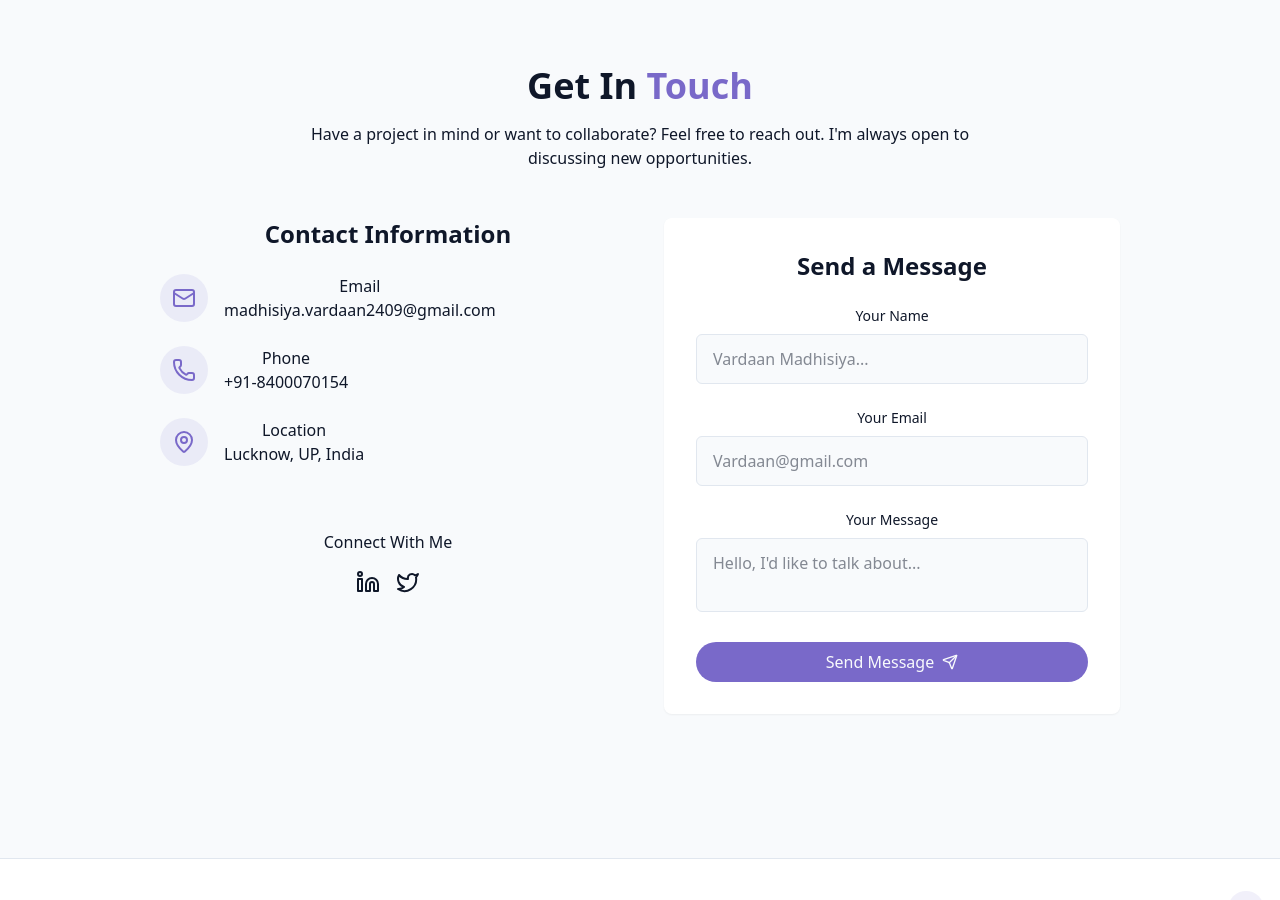
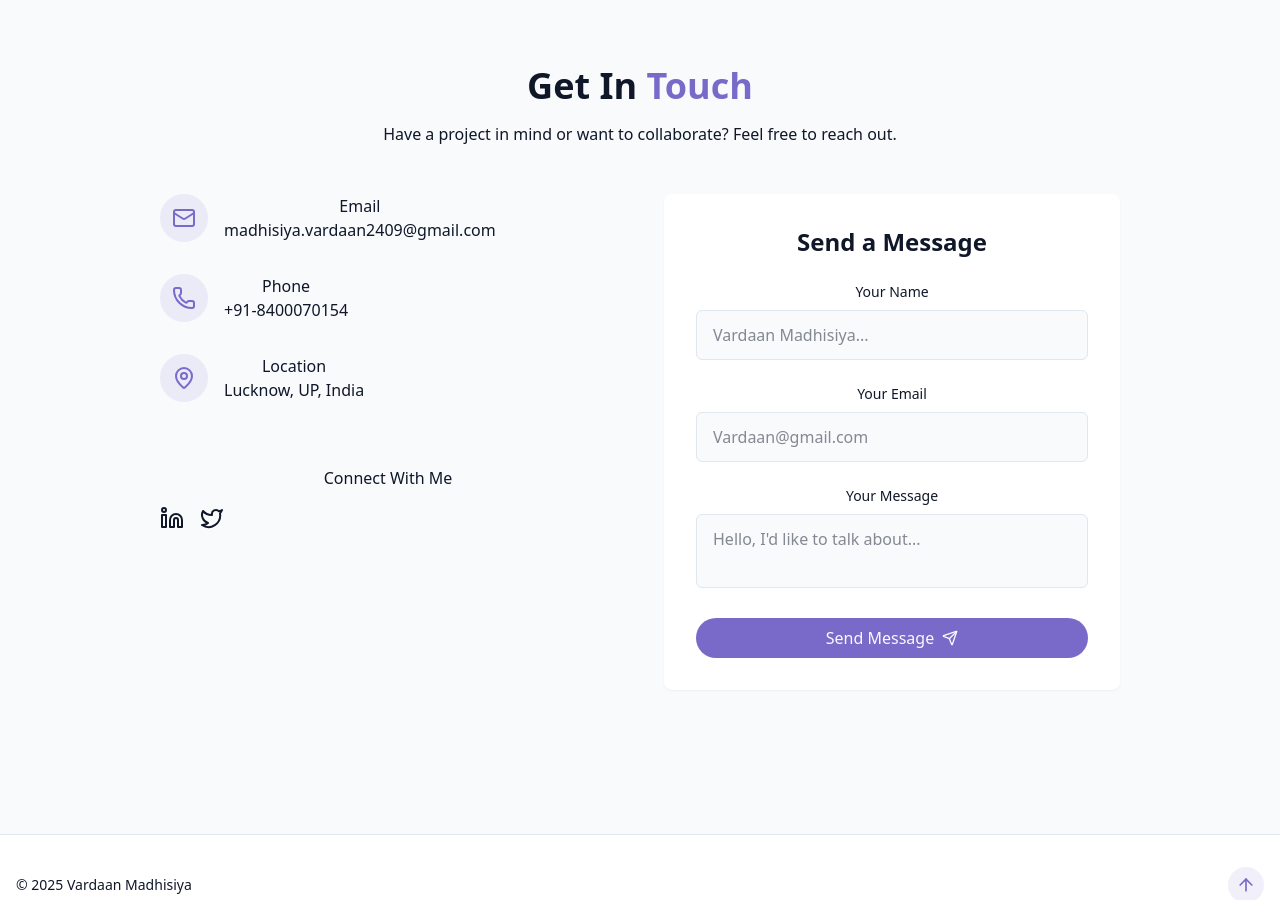
Before and after one commit to Vardaan2409/Portfolio, a React (Vite) app: page / in a window 1280 px wide. Shown: the part 3760-4660 px from the top of the page. Built offline with nearby package versions, Linux system fonts and the light colour scheme.

Commit message:
Sending_Message_Completed

```diff
--- a/src/components/ContactSection.jsx
+++ b/src/components/ContactSection.jsx
@@ -1,176 +1,111 @@
-import { Linkedin, Mail, MapPin, Phone, Send, Twitter } from 'lucide-react'
-import React, { useState } from 'react'
-import utils from '../lib/utils'
-// import { useToast } from '../hooks/use-toast'
-// import { toast } from "@/hooks/use-toast";
-
+import { Linkedin, Mail, MapPin, Phone, Send, Twitter } from 'lucide-react';
+import React, { useRef, useState } from 'react';
+import utils from '../lib/utils';
 import { toast } from 'react-toastify';
 
 const ContactSection = () => {
-    // const { toast } = useToast();
+    const formRef = useRef(null);
     const [isSubmitting, setIsSubmitting] = useState(false);
 
-    const handleSubmit = (e) => {
+    const handleSubmit = async (e) => {
         e.preventDefault();
-
         setIsSubmitting(true);
 
-        setTimeout(() => {
-            toast.success("Message sent! Thank you for reaching out.")
+        const formData = new FormData(formRef.current);
+        formData.append("access_key", "9d851d08-35ba-4e40-a18e-ca1284054459");
+
+        const response = await fetch("https://api.web3forms.com/submit", {
+            method: "POST",
+            body: formData
+        });
+
+        const result = await response.json();
+
+        if (result.success) {
+            toast.success("Message sent! Thank you for reaching out.");
+            formRef.current.reset();
+        } else {
+            toast.error("Something went wrong. Please try again.");
+        }
+
         setIsSubmitting(false);
-        }, 1500);
-    }
+    };
 
     return (
         <section id='contact' className='py-24 px-4 relative bg-secondary/30'>
             <div className='container mx-auto max-w-5xl'>
                 <h2 className='text-3xl md:text-4xl font-bold mb-4 text-center'>
-                    Get In <span className='text-primary'> Touch</span>
+                    Get In <span className='text-primary'>Touch</span>
                 </h2>
-
                 <p className='text-center text-muted-foreground mb-12 max-w-2xl mx-auto'>
                     Have a project in mind or want to collaborate? Feel free to reach out.
-                    I'm always open to discussing new opportunities.
                 </p>
 
                 <div className='grid grid-cols-1 md:grid-cols-2 gap-12'>
+                    {/* Contact Info */}
                     <div className='space-y-8'>
-                        <h3 className='text-2xl font-semibold mb-6'> Contact Information</h3>
-
-                        <div className='space-y-6 justify-center'>
+                        {/* Email */}
                         <div className='flex items-start space-x-4'>
-                                <div className='p-3 rounded-full bg-primary/10'>
-                                    <Mail className='h-6 w-6 text-primary' />
-                                </div>
+                            <div className='p-3 rounded-full bg-primary/10'><Mail className='h-6 w-6 text-primary' /></div>
                             <div>
-                                    <h4 className='font-medium'> Email</h4>
-                                    <a
-                                        href='mailto:madhisiya.vardaan2409@gmail.com'
-                                        className='text-muted-foreground hover:text-primary transition-colors'
-                                    >
-                                        madhisiya.vardaan2409@gmail.com
-                                    </a>
+                                <h4 className='font-medium'>Email</h4>
+                                <a href='mailto:madhisiya.vardaan2409@gmail.com' className='text-muted-foreground hover:text-primary'>madhisiya.vardaan2409@gmail.com</a>
                             </div>
                         </div>
 
+                        {/* Phone */}
                         <div className='flex items-start space-x-4'>
-                                <div className='p-3 rounded-full bg-primary/10'>
-                                    <Phone className='h-6 w-6 text-primary' />
-                                </div>
+                            <div className='p-3 rounded-full bg-primary/10'><Phone className='h-6 w-6 text-primary' /></div>
                             <div>
-                                    <h4 className='font-medium'> Phone</h4>
-                                    <a
-                                        href='tel:+918400070154'
-                                        className='text-muted-foreground hover:text-primary transition-colors'
-                                    >
-                                        +91-8400070154
-                                    </a>
+                                <h4 className='font-medium'>Phone</h4>
+                                <a href='tel:+918400070154' className='text-muted-foreground hover:text-primary'>+91-8400070154</a>
                             </div>
                         </div>
 
+                        {/* Location */}
                         <div className='flex items-start space-x-4'>
-                                <div className='p-3 rounded-full bg-primary/10'>
-                                    <MapPin className='h-6 w-6 text-primary' />
-                                </div>
+                            <div className='p-3 rounded-full bg-primary/10'><MapPin className='h-6 w-6 text-primary' /></div>
                             <div>
                                 <h4 className='font-medium'>Location</h4>
-                                    <a
-                                        className='text-muted-foreground hover:text-primary transition-colors'
-                                    >
-                                        Lucknow, UP, India
-                                    </a>
+                                <p className='text-muted-foreground'>Lucknow, UP, India</p>
+                            </div>
+                        </div>
+
+                        {/* Social */}
+                        <div className='pt-8'>
+                            <h4 className='font-medium mb-4'>Connect With Me</h4>
+                            <div className='flex space-x-4'>
+                                <a href='https://www.linkedin.com/in/vardaan-madhisiya-052103173/' target='_blank'><Linkedin /></a>
+                                <a href='https://x.com/VMadhisiya' target='_blank'><Twitter /></a>
                             </div>
                         </div>
                     </div>
 
-                        {/* Social Media */}
-                        <div className='pt-8'>
-                            <h4 className='font-medium mb-4'> Connect With Me</h4>
-                            <div className='flex space-x-4 justify-center'>
-                                <a href='https://www.linkedin.com/in/vardaan-madhisiya-052103173/' target='_blank'>
-                                    <Linkedin />
-                                </a>
-                                <a href='https://x.com/VMadhisiya'>
-                                    <Twitter />
-                                </a>
-
+                    {/* Form */}
+                    <div className='bg-card p-8 rounded-lg shadow-xs'>
+                        <h3 className='text-2xl font-semibold mb-6'>Send a Message</h3>
+                        <form ref={formRef} onSubmit={handleSubmit} className='space-y-6'>
+                            <div>
+                                <label htmlFor='name' className='block text-sm font-medium mb-2'>Your Name</label>
+                                <input type='text' id='name' name='name' required className='w-full px-4 py-3 rounded-md border border-input bg-background focus:ring-2 focus:ring-primary' placeholder='Vardaan Madhisiya...' />
                             </div>
+                            <div>
+                                <label htmlFor='email' className='block text-sm font-medium mb-2'>Your Email</label>
+                                <input type='email' id='email' name='email' required className='w-full px-4 py-3 rounded-md border border-input bg-background focus:ring-2 focus:ring-primary' placeholder='Vardaan@gmail.com' />
                             </div>
+                            <div>
+                                <label htmlFor='message' className='block text-sm font-medium mb-2'>Your Message</label>
+                                <textarea id='message' name='message' required className='w-full px-4 py-3 rounded-md border border-input bg-background focus:ring-2 focus:ring-primary resize-none' placeholder="Hello, I'd like to talk about..." />
                             </div>
-
-                    <div className='bg-card p-8 rounded-lg shadow-xs'>
-                        <h3 className='text-2xl font-semibold mb-6'> Send a Message</h3>
-
-                        <form className='space-y-6' onSubmit={handleSubmit}>
-                            <div>
-                                <label
-                                    htmlFor='name'
-                                    className='block text-sm font-medium mb-2'
-                                >
-                                    {" "}
-                                    Your Name
-                                </label>
-                                <input
-                                    type='text'
-                                    id='name'
-                                    name='name'
-                                    required
-                                    className='w-full px-4 py-3 rounded-md border border-nput bg-background focus:outline-hidden focus:ring-2 focus:ring-primary'
-                                    placeholder='Vardaan Madhisiya...'
-                                />
-                            </div>
-
-                            <div>
-                                <label
-                                    htmlFor='email'
-                                    className='block text-sm font-medium mb-2'
-                                >
-                                    {" "}
-                                    Your Email
-                                </label>
-                                <input
-                                    type='email'
-                                    id='email'
-                                    name='email'
-                                    required
-                                    className='w-full px-4 py-3 rounded-md border border-nput bg-background focus:outline-hidden focus:ring-2 focus:ring-primary'
-                                    placeholder='Vardaan@gmail.com'
-                                />
-                            </div>
-
-                            <div>
-                                <label
-                                    htmlFor='message'
-                                    className='block text-sm font-medium mb-2'
-                                >
-                                    {" "}
-                                    Your Message
-                                </label>
-                                <textarea
-                                    id='message'
-                                    name='message'
-                                    required
-                                    className='w-full px-4 py-3 rounded-md border border-nput bg-background focus:outline-hidden focus:ring-2 focus:ring-primary resize-none'
-                                    placeholder="Hello, I'd like to talk about..."
-                                />
-                            </div>
-
-                            <button
-                                type='submit'
-                                disabled={isSubmitting}
-                                className={utils(
-                                    "cosmic-button w-full flex items-center justify-center gap-2"
-                                )}
-                            >
-                                {isSubmitting ? "Sending..." : "Send Message"}
-                                <Send size={16}/>
+                            <button type='submit' disabled={isSubmitting} className={utils("cosmic-button w-full flex items-center justify-center gap-2")}>
+                                {isSubmitting ? "Sending..." : "Send Message"} <Send size={16} />
                             </button>
                         </form>
                     </div>
                 </div>
             </div>
         </section>
-    )
-}
+    );
+};
 
-export default ContactSection
+export default ContactSection;
```
Lines whose indentation alone changed are shown as unchanged.
